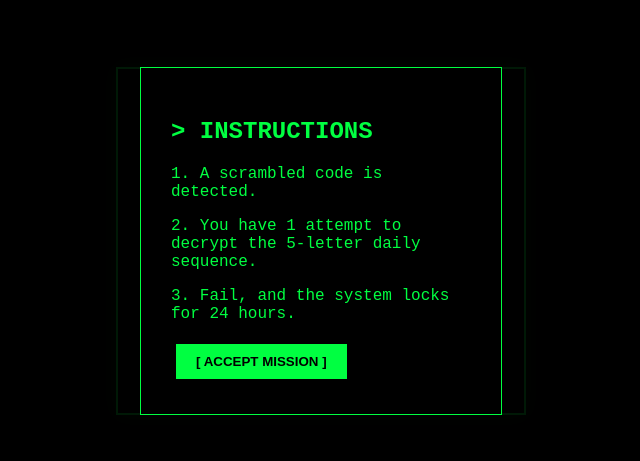
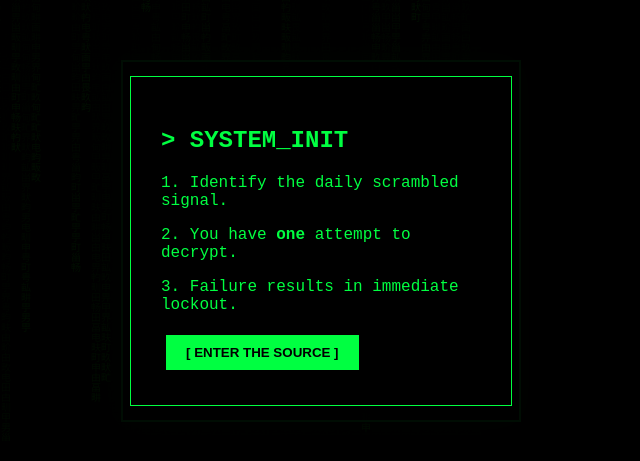
Before and after one commit to demoss911/Daily-glitch, a plain HTML site: page index.html in a window 1280 px wide. Shown: the part 159-620 px from the top of the page, without its empty margins (319-959 px from the left). Drawn offline with Linux system fonts and the light colour scheme.

Commit message:
Update index.html

```diff
--- a/index.html
+++ b/index.html
@@ -3,64 +3,89 @@
 <head>
     <meta charset="UTF-8">
     <meta name="viewport" content="width=device-width, initial-scale=1.0">
-    <title>The Daily Glitch</title>
+    <title>The Daily Glitch | Matrix Decrypt</title>
     <style>
         :root { --matrix-green: #00FF41; --dark-green: #003B00; }
-        body { background: #000; color: var(--matrix-green); font-family: 'Courier New', monospace; display: flex; flex-direction: column; align-items: center; justify-content: center; height: 100vh; margin: 0; overflow: hidden; }
+        body { background: #000; margin: 0; padding: 0; overflow: hidden; font-family: 'Courier New', monospace; }
 
-        #game-box { border: 2px solid var(--matrix-green); padding: 30px; text-align: center; box-shadow: 0 0 20px var(--dark-green); max-width: 400px; }
+        /* The Rain Canvas */
+        #q { position: fixed; top: 0; left: 0; z-index: -1; }
+
+        /* Game UI */
+        #main-wrapper { display: flex; align-items: center; justify-content: center; height: 100vh; width: 100%; }
+        #game-box { background: rgba(0, 0, 0, 0.85); border: 2px solid var(--matrix-green); padding: 30px; text-align: center; box-shadow: 0 0 30px var(--dark-green); max-width: 400px; z-index: 5; }
+
         input { background: #000; border: 1px solid var(--matrix-green); color: var(--matrix-green); padding: 12px; font-size: 1.5rem; text-align: center; width: 80%; outline: none; margin-bottom: 15px; text-transform: uppercase; }
-
-        button { background: var(--matrix-green); color: #000; border: none; padding: 10px 20px; cursor: pointer; font-weight: bold; margin: 5px; transition: 0.3s; }
+        button { background: var(--matrix-green); color: #000; border: none; padding: 10px 20px; cursor: pointer; font-weight: bold; margin: 5px; }
         button:hover { background: #fff; box-shadow: 0 0 10px #fff; }
 
-        /* Modal / Instructions */
-        #modal { position: fixed; top: 0; left: 0; width: 100%; height: 100%; background: rgba(0,0,0,0.9); display: flex; align-items: center; justify-content: center; z-index: 10; }
-        #modal-content { border: 1px solid var(--matrix-green); padding: 30px; background: #000; max-width: 300px; text-align: left; }
+        #modal { position: fixed; top: 0; left: 0; width: 100%; height: 100%; background: rgba(0,0,0,0.95); display: flex; align-items: center; justify-content: center; z-index: 20; }
+        #modal-content { border: 1px solid var(--matrix-green); padding: 30px; background: #000; max-width: 320px; color: var(--matrix-green); }
 
         .hidden { display: none !important; }
-        #share-area { margin-top: 20px; padding: 10px; border-top: 1px solid var(--dark-green); }
+        .success { color: var(--matrix-green); }
+        .fail { color: #ff0000; }
     </style>
 </head>
 <body>
 
+    <canvas id="q"></canvas>
+
     <div id="modal">
         <div id="modal-content">
-            <h2>> INSTRUCTIONS</h2>
-            <p>1. A scrambled code is detected.</p>
-            <p>2. You have 1 attempt to decrypt the 5-letter daily sequence.</p>
-            <p>3. Fail, and the system locks for 24 hours.</p>
-            <button onclick="closeModal()">[ ACCEPT MISSION ]</button>
+            <h2>> SYSTEM_INIT</h2>
+            <p>1. Identify the daily scrambled signal.</p>
+            <p>2. You have <b>one</b> attempt to decrypt.</p>
+            <p>3. Failure results in immediate lockout.</p>
+            <button onclick="closeModal()">[ ENTER THE SOURCE ]</button>
         </div>
     </div>
 
-    <div id="game-box">
-        <h1 id="date-header">SYSTEM ANOMALY</h1>
-        <p>SCRAMBLED SIGNAL:</p>
-        <div id="scrambled" style="font-size: 2rem; letter-spacing: 8px; margin-bottom: 20px; color: #fff;"></div>
+    <div id="main-wrapper">
+        <div id="game-box">
+            <h1 id="date-header">ANOMALY DETECTED</h1>
+            <p>DECODE SIGNAL:</p>
+            <div id="scrambled" style="font-size: 2.5rem; letter-spacing: 10px; margin-bottom: 25px; color: #fff; text-shadow: 0 0 10px var(--matrix-green);"></div>
 
-        <input type="text" id="user-input" maxlength="5" autocomplete="off">
-        <br>
-        <button onclick="submitGuess()">DECRYPT</button>
+            <input type="text" id="user-input" maxlength="5" autocomplete="off" placeholder="*****">
+            <br>
+            <button onclick="submitGuess()">EXECUTE DECRYPT</button>
 
-        <div id="result-msg"></div>
-
-        <div id="share-area" class="hidden">
-            <button onclick="shareResults()" style="background: #008F11; color: white;">SHARE SYSTEM STATUS</button>
+            <div id="result-msg"></div>
+            <div id="share-area" class="hidden">
+                <button onclick="shareResults()" style="background: #008F11; color: white;">SHARE STATUS</button>
+            </div>
         </div>
     </div>
 
     <script>
-        const codes = ["NEO11", "TRIN8", "SMITH", "ORACL", "MORPH", "ZION0", "KEYMK", "VNDTA"];
+        // --- 1. THE DIGITAL RAIN ENGINE ---
+        const s = window.screen;
+        const width = q.width = s.width;
+        const height = q.height = s.height;
+        const letters = Array(256).join(1).split('');
+        const draw = function () {
+            q.getContext('2d').fillStyle = 'rgba(0,0,0,.05)';
+            q.getContext('2d').fillRect(0,0,width,height);
+            q.getContext('2d').fillStyle = '#0F0';
+            letters.map(function(y_pos, index){
+                const text = String.fromCharCode(3e4 + Math.random() * 33);
+                const x_pos = index * 10;
+                q.getContext('2d').fillText(text, x_pos, y_pos);
+                letters[index] = (y_pos > 758 + Math.random() * 1e4) ? 0 : y_pos + 10;
+            });
+        };
+        setInterval(draw, 33);
+
+        // --- 2. THE GAME LOGIC ---
+        const codes = ["NEO11", "TRIN8", "SMITH", "ORACL", "MORPH", "ZION0", "KEYMK", "VNDTA", "TANK1", "CYPHR"];
         const today = new Date().toDateString();
-        document.getElementById('date-header').innerText = `ANOMALY: ${new Date().toLocaleDateString()}`;
+        document.getElementById('date-header').innerText = `NODE_${new Date().getMonth() + 1}${new Date().getDate()}`;
 
-        // Generate daily code based on date hash
         let hash = 0;
         for (let i = 0; i < today.length; i++) hash = today.charCodeAt(i) + ((hash << 5) - hash);
         const target = codes[Math.abs(hash % codes.length)];
 
-        // Display scrambled version
         document.getElementById('scrambled').innerText = target.split('').sort(() => 0.5 - Math.random()).join('');
 
         function closeModal() { document.getElementById('modal').classList.add('hidden'); }
@@ -69,23 +94,24 @@
             const val = document.getElementById('user-input').value.toUpperCase();
             const msg = document.getElementById('result-msg');
             const share = document.getElementById('share-area');
+            const inputField = document.getElementById('user-input');
+
+            inputField.disabled = true; // One shot only
 
             if (val === target) {
-                msg.innerHTML = "<h2 style='color:var(--matrix-green)'>ACCESS GRANTED</h2>";
-                share.classList.remove('hidden');
+                msg.innerHTML = "<h2 class='success'>ACCESS GRANTED</h2>";
             } else {
-                msg.innerHTML = "<h2 style='color:red'>CONNECTION LOST</h2><p>The correct code was " + target + "</p>";
-                share.classList.remove('hidden');
+                msg.innerHTML = `<h2 class='fail'>SIGNAL LOST</h2><p>Correct Key: ${target}</p>`;
             }
+            share.classList.remove('hidden');
         }
 
         function shareResults() {
-            const guess = document.getElementById('user-input').value.toUpperCase();
-            const status = (guess === target) ? "🟩 SUCCESS" : "🟥 FAILED";
-            const text = `The Daily Glitch ${new Date().toLocaleDateString()}\nStatus: ${status}\n\n[ 🔗 Play: your-link.github.io ]`;
-
+            const val = document.getElementById('user-input').value.toUpperCase();
+            const result = (val === target) ? "🟩" : "🟥";
+            const text = `The Daily Glitch ${new Date().toLocaleDateString()}\nStatus: ${result} [DECRYPTED]\n\nPlay here: ${window.location.href}`;
             navigator.clipboard.writeText(text);
-            alert("Results copied to clipboard! Paste them on social media.");
+            alert("Status copied to clipboard!");
         }
     </script>
 </body>
```
